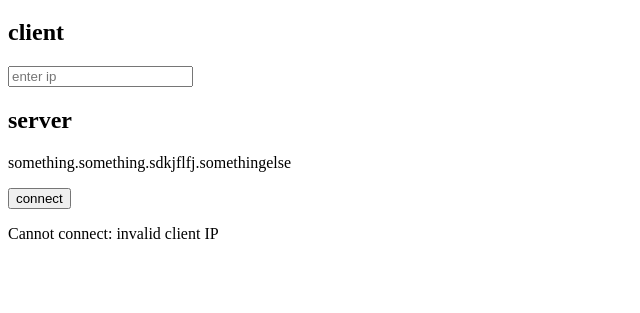
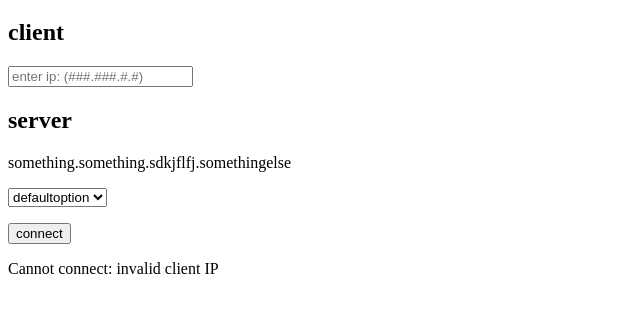
Before and after one commit to planT-444/DERMS-ui, a plain HTML site: page index.html in a window 1280 px wide. Both pictures are taken after a click on the button "connect". Shown: the part 61-374 px from the top of the page, without its empty margins (0-640 px from the left). Drawn offline with Linux system fonts and the light colour scheme.

Commit message:
added ip validation with regex and dropdown menu test

```diff
--- a/index.html
+++ b/index.html
@@ -8,23 +8,38 @@
 <body>
     <h1>the thingy</h1>
     <h2>client</h2>
-    <input type="text" id="client-ip" placeholder="enter ip">
+    <input type="text" id="client-ip" placeholder="enter ip: (###.###.#.#)">
     <h2>server</h2>
-    <p id = "server-ip">a</p>
-    <button onclick="connectClient()">connect</button>
-    <p id = "connectStatus">a</p>
+    <p id = "server-ip"></p>
+    <select name="hi" id="data-types">
+        <option>defaultoption</option>
+        <option>option1</option>
+        <option>option2</option>
+        <option>option3</option>
+        <option>option4</option>
+    </select>
+    <p></p>
+    <button onclick="addClient()">connect</button>
+    <p id = "connectStatus"></p>
 <script>
-    clientIP = document.getElementById("client-ip");
-    serverIP = document.getElementById("server-ip");
-    connectStatus = document.getElementById("connectStatus");
+    const validIPFormat = /^(\d{3}\.){2}\d\.\d$/;
+    const clientIP = document.getElementById("client-ip");
+    const serverIP = document.getElementById("server-ip");
+    const option = document.getElementById("data-types");
+    const connectStatus = document.getElementById("connectStatus");
 
     connectStatus.innerText = "Not connected.";
     serverIP.innerText = "something.something.sdkjflfj.somethingelse";
 
-    function connectClient() {
+    function addClient() {
         console.log("Connecting to client...");
         if (!validInput(clientIP.value)) {
             connectStatus.innerText = "Cannot connect: invalid client IP";
+            return;
+        }
+
+        if (option.value === "defaultoption") {
+            connectStatus.innerText = "Please select an option";
             return;
         }
 
@@ -34,11 +49,11 @@
         }
 
         connectStatus.innerText = ("Successfully connected client " + clientIP.value
-        + " to " + serverIP.innerText);
+        + " to " + serverIP.innerText + " with option " + option.value);
     }
 
     function validInput(input) {
-        return input.length > 0;
+        return input.match(validIPFormat) != null;
     }
 
     function establishServerConnection(ip) {
```
